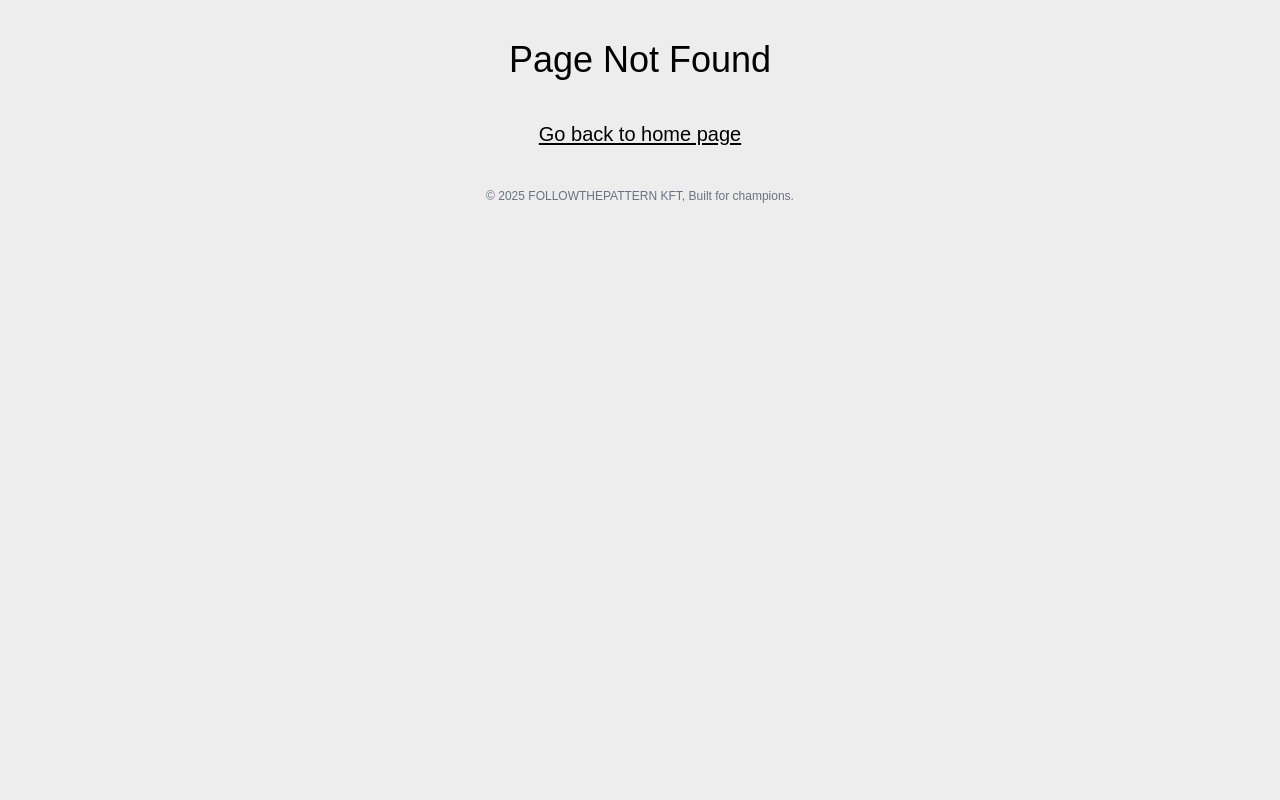
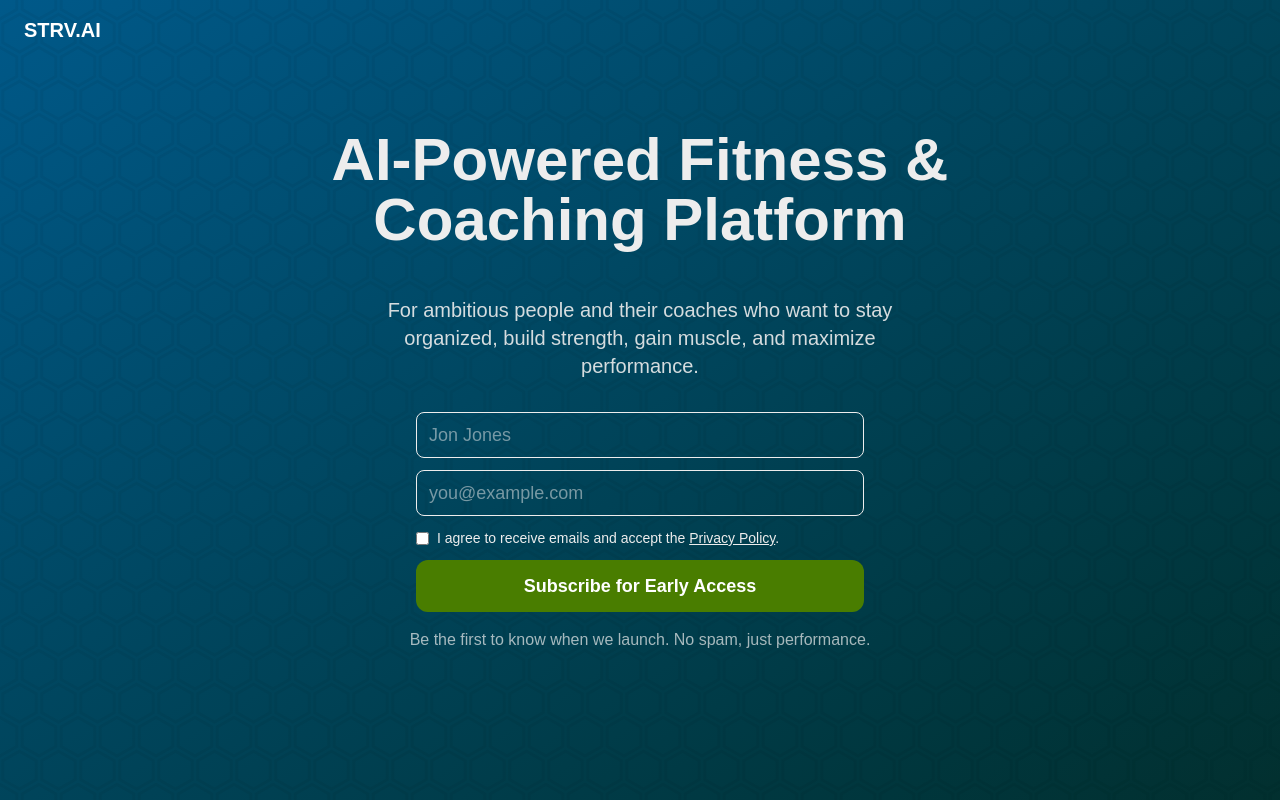
Before and after one commit to followthepattern/strv-website, a Next.js app: page /en in a window 1280 px wide. Before the commit this address had no page. Shown: the top 800 px of the page. Built offline with nearby package versions, Linux system fonts and the light colour scheme.

Commit message:
adds en page as well

```diff
--- /dev/null
+++ b/app/en/page.tsx
@@ -0,0 +1,9 @@
+'use client'
+
+import Home from "../components/home";
+
+export default function Page() {
+  return (
+    <Home />
+  )
+}
```
